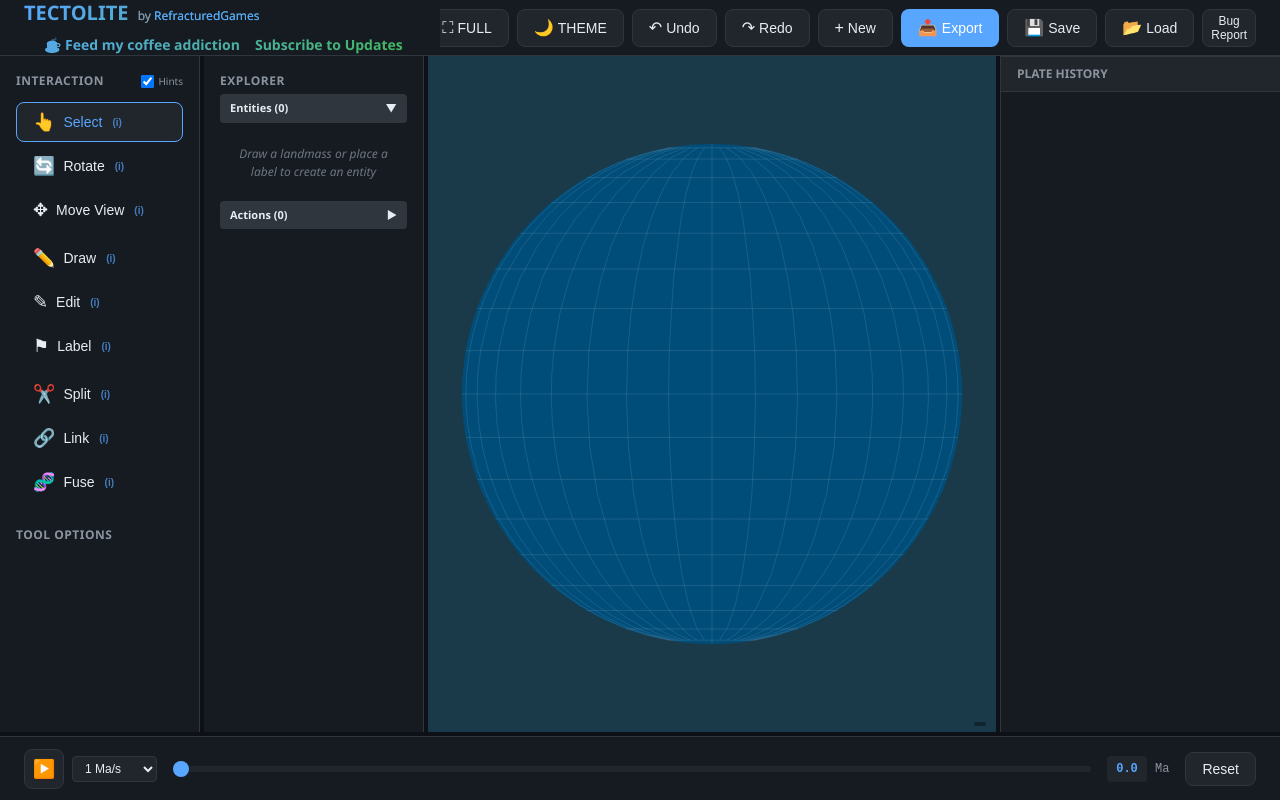
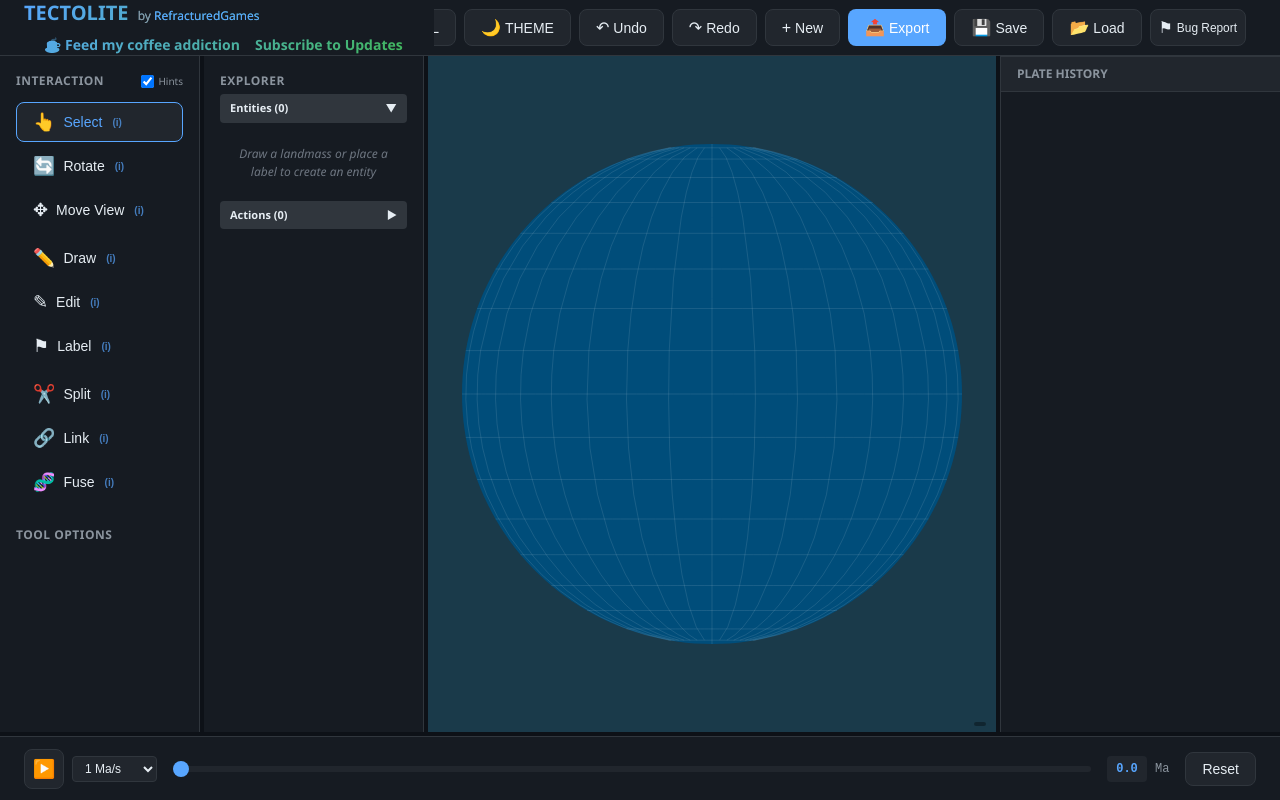
Before and after one commit to Calor7/TectoLite, a website built with Vite: page index.html in a window 1280 px wide. Built offline with nearby package versions, Linux system fonts and the light colour scheme.

Commit message:
Improve header responsiveness and release config
Refactor header CSS and templates to prevent overflow and improve small-screen behavior: add flex sizing, min-width, scrollbar handling, introduce .header-label spans in AppTemplate for toggleable button labels, reduce button size to 36px at small widths, and change breakpoint from 820px to 680px. Update release packaging: add platform icons, include LICENSE and NOTICE.txt, bump electronVersion to 40.10.6, remove app.asar from win-unpacked, and update the release executable binary.

```diff
--- a/src/style.css
+++ b/src/style.css
@@ -140,6 +140,8 @@ body {
   display: flex;
   align-items: center;
   justify-content: space-between;
+  flex-shrink: 0;
+  min-width: 0;
   height: var(--header-height);
   padding: 0 var(--space-lg);
   background: var(--bg-surface);
@@ -147,6 +149,8 @@ body {
 }
 
 .app-title {
+  flex: 0 1 auto;
+  min-width: 0;
   font-size: var(--font-size-xl);
   font-weight: 700;
   background: linear-gradient(135deg, var(--accent-primary), var(--accent-success));
@@ -177,11 +181,19 @@ body {
 
 .header-actions {
   display: flex;
+  flex: 1 1 auto;
   gap: var(--space-sm);
   min-width: 0;
   justify-content: flex-end;
   overflow-x: auto;
+  overflow-y: hidden;
   scrollbar-width: thin;
+  scrollbar-gutter: stable;
+}
+
+.header-actions > *,
+.header-actions .btn {
+  flex-shrink: 0;
 }
 
 @media (max-width: 1100px) {
@@ -197,9 +209,24 @@ body {
   .header-actions {
     gap: 4px;
   }
+
+  .header-actions .header-label {
+    display: none;
+  }
+
+  .header-actions .btn {
+    width: 36px;
+    height: 36px;
+    padding: 0 !important;
+    justify-content: center;
+  }
+
+  .header-actions .view-dropdown-container {
+    width: 36px;
+  }
 }
 
-@media (max-width: 820px) {
+@media (max-width: 680px) {
   .app-title {
     display: none;
   }
--- a/src/ui/AppTemplate.ts
+++ b/src/ui/AppTemplate.ts
@@ -43,7 +43,7 @@ export function getAppHTML(opts: AppTemplateOptions): string {
             <!-- Settings Dropdown (formerly Planet) -->
             <div class="view-dropdown-container">
                 <button id="btn-planet" class="btn btn-secondary" title="Application Settings" aria-controls="planet-dropdown-menu" aria-expanded="false" aria-haspopup="true">
-                    <span class="icon">⚙️</span> Settings
+                    <span class="icon">⚙️</span><span class="header-label">Settings</span>
                 </button>
                 <div id="planet-dropdown-menu" class="view-dropdown-menu" style="min-width: 240px; max-height: calc(100vh - 64px); overflow-y: auto;">
                     <div class="dropdown-section">
@@ -140,7 +140,7 @@ export function getAppHTML(opts: AppTemplateOptions): string {
             <div class="view-dropdown-container">
 
                 <button id="btn-view-panels" class="btn btn-secondary" title="View Options" aria-controls="view-dropdown-menu" aria-expanded="false" aria-haspopup="true">
-                    <span class="icon">👁️</span> View
+                    <span class="icon">👁️</span><span class="header-label">View</span>
                 </button>
                 <div id="view-dropdown-menu" class="view-dropdown-menu" style="min-width: 250px; max-height: calc(100vh - 64px); overflow-y: auto;">
                     <!-- 1. BAR SETTING (Panels) -->
@@ -269,36 +269,36 @@ export function getAppHTML(opts: AppTemplateOptions): string {
 
 
             <button id="btn-reset-camera" class="btn btn-secondary" title="Reset View (position, rotation, and zoom)">
-                <span class="icon">⟲</span><span class="oldschool-text">RESET</span>
+                <span class="icon">⟲</span><span class="header-label oldschool-text">RESET</span>
             </button>
 
             <button id="btn-fullscreen" class="btn btn-secondary" title="Toggle Fullscreen">
-               <span class="icon">⛶</span><span class="oldschool-text">FULL</span>
+               <span class="icon">⛶</span><span class="header-label oldschool-text">FULL</span>
             </button>
 
             <button id="btn-theme-toggle" class="btn btn-secondary" title="Toggle Theme">
-              <span class="icon">🌙</span><span class="oldschool-text">THEME</span>
+              <span class="icon">🌙</span><span class="header-label oldschool-text">THEME</span>
             </button>
             <button id="btn-undo" class="btn btn-secondary" title="Undo (Ctrl+Z)">
-              <span class="icon">↶</span> Undo
+              <span class="icon">↶</span><span class="header-label">Undo</span>
             </button>
             <button id="btn-redo" class="btn btn-secondary" title="Redo (Ctrl+Y)">
-              <span class="icon">↷</span> Redo
+              <span class="icon">↷</span><span class="header-label">Redo</span>
             </button>
             <button id="btn-new-project" class="btn btn-secondary" title="Start a new project">
-              <span class="icon">+</span> New
+              <span class="icon">+</span><span class="header-label">New</span>
             </button>
             <button id="btn-export" class="btn btn-primary" title="Export (PNG, Heightmap, QGIS)">
-              <span class="icon">📤</span> Export
+              <span class="icon">📤</span><span class="header-label">Export</span>
             </button>
             <button id="btn-export-json" class="btn btn-secondary" title="Export JSON">
-              <span class="icon">💾</span> Save
+              <span class="icon">💾</span><span class="header-label">Save</span>
             </button>
             <button id="btn-import-json" class="btn btn-secondary" title="Import JSON">
-              <span class="icon">📂</span> Load
+              <span class="icon">📂</span><span class="header-label">Load</span>
             </button>
             <button id="btn-report-bug" class="btn btn-secondary" title="Report a Bug" style="font-size: 0.85em; padding: 4px 8px;">
-              Bug Report
+              <span class="icon">⚑</span><span class="header-label">Bug Report</span>
             </button>
             <input type="file" id="file-import" accept=".json" style="display: none;">
             <input type="file" id="file-overlay-upload" accept="image/*" style="display: none;">
```
Also changed, not shown: release/builder-effective-config.yaml.
